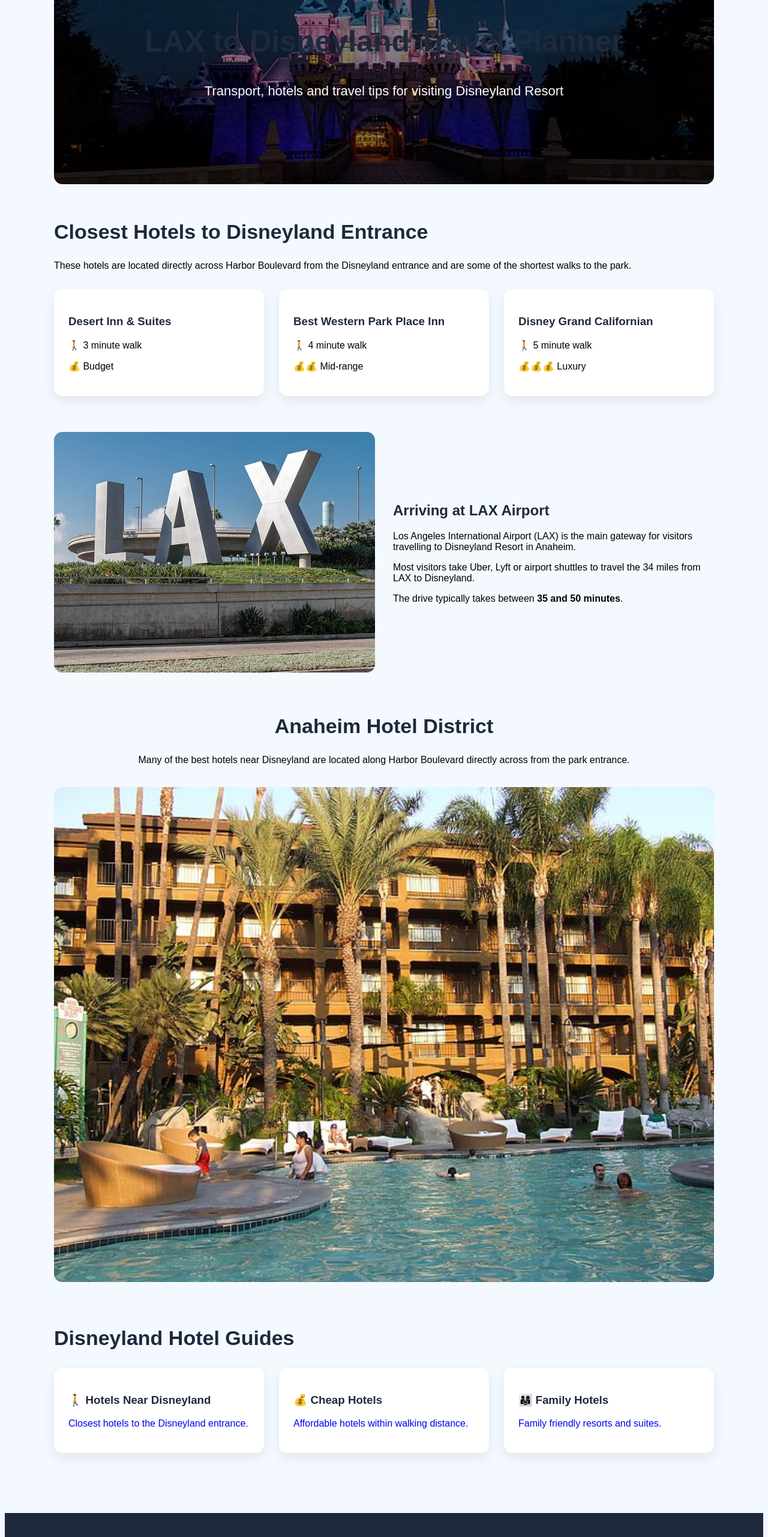
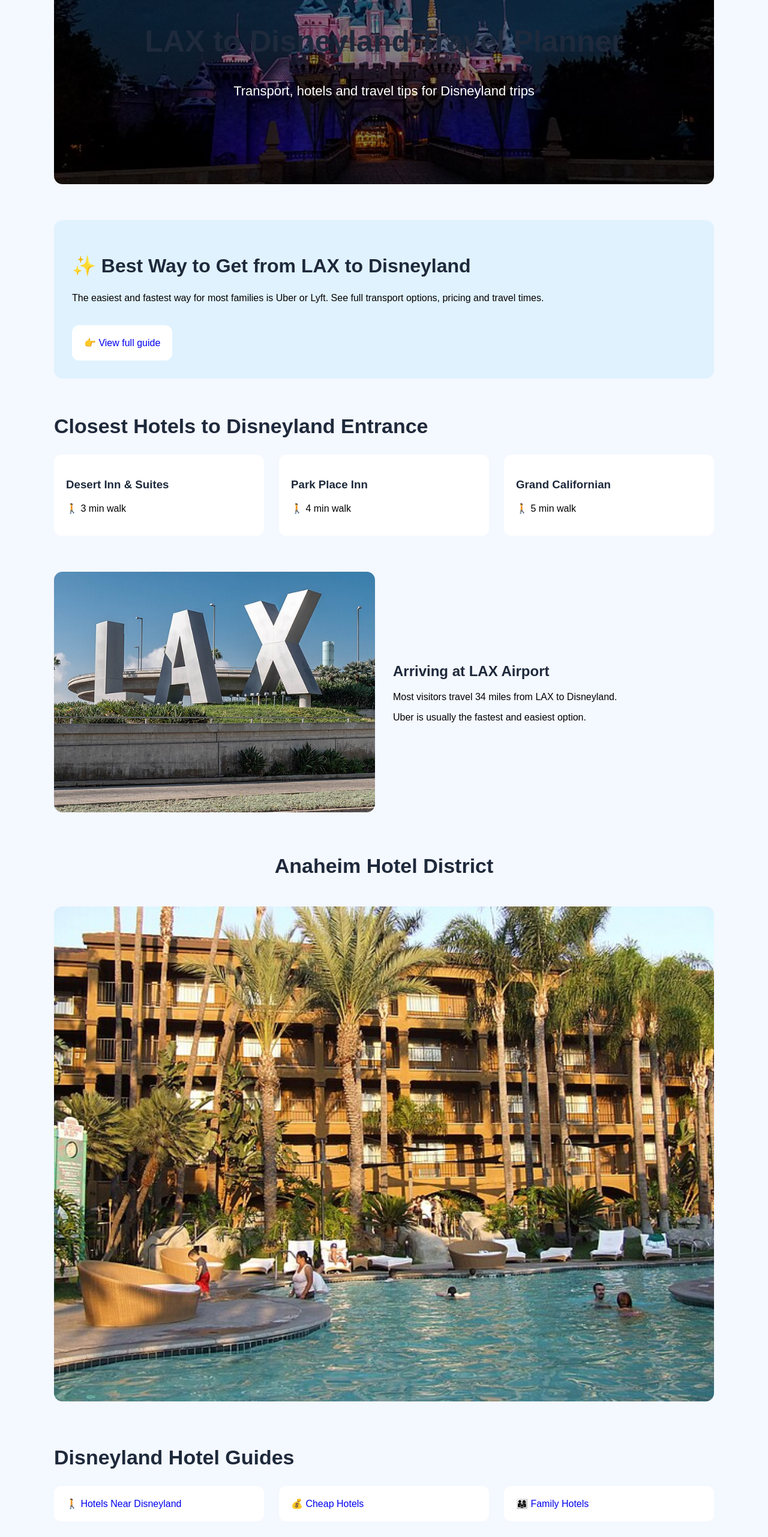
Before and after one commit to Parkbase/magic-route, a Next.js app: page / in a window 1280 px wide. Shown: the part 220-2782 px from the top of the page at 60% size. Built offline with nearby package versions, Linux system fonts and the light colour scheme.

Commit message:
Homepage upgrade with featured authority page

```diff
--- a/app/page.tsx
+++ b/app/page.tsx
@@ -16,20 +16,57 @@
           borderRadius: "14px"
         }}
       >
-
         <h1 style={{fontSize:"50px"}}>
           LAX to Disneyland Travel Planner
         </h1>
 
         <p style={{fontSize:"22px",marginTop:"10px"}}>
-          Transport, hotels and travel tips for visiting Disneyland Resort
+          Transport, hotels and travel tips for Disneyland trips
         </p>
+      </section>
+
+
+
+      {/* 🔥 FEATURED SECTION (THIS IS NEW + IMPORTANT) */}
+
+      <section style={{marginTop:"60px"}}>
+
+        <div style={{
+          background:"#e0f2fe",
+          padding:"30px",
+          borderRadius:"14px"
+        }}>
+
+          <h2 style={{fontSize:"32px"}}>
+            ✨ Best Way to Get from LAX to Disneyland
+          </h2>
+
+          <p style={{marginTop:"10px"}}>
+            The easiest and fastest way for most families is Uber or Lyft.
+            See full transport options, pricing and travel times.
+          </p>
+
+          <Link href="/best-way-lax-to-disneyland">
+
+            <div style={{
+              marginTop:"20px",
+              background:"white",
+              padding:"20px",
+              borderRadius:"12px",
+              display:"inline-block"
+            }}>
+              👉 View full guide
+            </div>
+
+          </Link>
+
+        </div>
 
       </section>
 
 
 
-      {/* CLOSEST HOTELS STRIP */}
+      {/* CLOSEST HOTELS */}
 
       <section style={{marginTop:"60px"}}>
 
@@ -37,53 +74,26 @@
           Closest Hotels to Disneyland Entrance
         </h2>
 
-        <p style={{marginTop:"10px"}}>
-          These hotels are located directly across Harbor Boulevard from the
-          Disneyland entrance and are some of the shortest walks to the park.
-        </p>
-
-        <div
-          style={{
+        <div style={{
           display:"grid",
           gridTemplateColumns:"repeat(auto-fit,minmax(260px,1fr))",
           gap:"25px",
-            marginTop:"30px"
-          }}
-        >
+          marginTop:"20px"
+        }}>
 
-          <div style={{
-            background:"white",
-            borderRadius:"14px",
-            padding:"24px",
-            boxShadow:"0 8px 20px rgba(0,0,0,0.08)"
-          }}>
+          <div style={{background:"white",padding:"20px",borderRadius:"12px"}}>
             <h3>Desert Inn & Suites</h3>
-            <p>🚶 3 minute walk</p>
-            <p>💰 Budget</p>
+            <p>🚶 3 min walk</p>
           </div>
 
-
-          <div style={{
-            background:"white",
-            borderRadius:"14px",
-            padding:"24px",
-            boxShadow:"0 8px 20px rgba(0,0,0,0.08)"
-          }}>
-            <h3>Best Western Park Place Inn</h3>
-            <p>🚶 4 minute walk</p>
-            <p>💰💰 Mid-range</p>
+          <div style={{background:"white",padding:"20px",borderRadius:"12px"}}>
+            <h3>Park Place Inn</h3>
+            <p>🚶 4 min walk</p>
           </div>
 
-
-          <div style={{
-            background:"white",
-            borderRadius:"14px",
-            padding:"24px",
-            boxShadow:"0 8px 20px rgba(0,0,0,0.08)"
-          }}>
-            <h3>Disney Grand Californian</h3>
-            <p>🚶 5 minute walk</p>
-            <p>💰💰💰 Luxury</p>
+          <div style={{background:"white",padding:"20px",borderRadius:"12px"}}>
+            <h3>Grand Californian</h3>
+            <p>🚶 5 min walk</p>
           </div>
 
         </div>
@@ -92,7 +102,7 @@
 
 
 
-      {/* LAX SECTION */}
+      {/* LAX IMAGE SECTION */}
 
       <section
         style={{
@@ -114,18 +124,11 @@
           <h2>Arriving at LAX Airport</h2>
 
           <p style={{marginTop:"10px"}}>
-            Los Angeles International Airport (LAX) is the main gateway
-            for visitors travelling to Disneyland Resort in Anaheim.
+            Most visitors travel 34 miles from LAX to Disneyland.
           </p>
 
           <p>
-            Most visitors take Uber, Lyft or airport shuttles
-            to travel the 34 miles from LAX to Disneyland.
-          </p>
-
-          <p>
-            The drive typically takes between
-            <strong> 35 and 50 minutes</strong>.
+            Uber is usually the fastest and easiest option.
           </p>
 
         </div>
@@ -134,18 +137,13 @@
 
 
 
-      {/* HOTEL DISTRICT IMAGE */}
+      {/* HOTEL IMAGE */}
 
       <section style={{marginTop:"70px",textAlign:"center"}}>
 
         <h2 style={{fontSize:"34px"}}>
           Anaheim Hotel District
         </h2>
-
-        <p style={{marginTop:"10px"}}>
-          Many of the best hotels near Disneyland are located
-          along Harbor Boulevard directly across from the park entrance.
-        </p>
 
         <img
           src="/images/anaheim-hotels.jpg"
@@ -168,50 +166,61 @@
           Disneyland Hotel Guides
         </h2>
 
-        <div
-          style={{
+        <div style={{
           display:"grid",
           gridTemplateColumns:"repeat(auto-fit,minmax(260px,1fr))",
           gap:"25px",
-            marginTop:"30px"
-          }}
-        >
+          marginTop:"20px"
+        }}>
 
           <Link href="/hotels-near-disneyland">
-            <div style={{
-              background:"white",
-              borderRadius:"14px",
-              padding:"24px",
-              boxShadow:"0 8px 20px rgba(0,0,0,0.08)"
-            }}>
-              <h3>🚶 Hotels Near Disneyland</h3>
-              <p>Closest hotels to the Disneyland entrance.</p>
+            <div style={{background:"white",padding:"20px",borderRadius:"12px"}}>
+              🚶 Hotels Near Disneyland
             </div>
           </Link>
 
-
           <Link href="/cheap-hotels-near-disneyland">
-            <div style={{
-              background:"white",
-              borderRadius:"14px",
-              padding:"24px",
-              boxShadow:"0 8px 20px rgba(0,0,0,0.08)"
-            }}>
-              <h3>💰 Cheap Hotels</h3>
-              <p>Affordable hotels within walking distance.</p>
+            <div style={{background:"white",padding:"20px",borderRadius:"12px"}}>
+              💰 Cheap Hotels
             </div>
           </Link>
 
+          <Link href="/best-family-hotels-near-disneyland">
+            <div style={{background:"white",padding:"20px",borderRadius:"12px"}}>
+              👨‍👩‍👧 Family Hotels
+            </div>
+          </Link>
 
-          <Link href="/best-family-hotels-near-disneyland">
+        </div>
+
+      </section>
+
+
+
+      {/* TRANSPORT GUIDES */}
+
+      <section style={{marginTop:"70px"}}>
+
+        <h2 style={{fontSize:"34px"}}>
+          Transport Guides
+        </h2>
+
         <div style={{
-              background:"white",
-              borderRadius:"14px",
-              padding:"24px",
-              boxShadow:"0 8px 20px rgba(0,0,0,0.08)"
+          display:"grid",
+          gridTemplateColumns:"repeat(auto-fit,minmax(260px,1fr))",
+          gap:"25px",
+          marginTop:"20px"
         }}>
-              <h3>👨‍👩‍👧 Family Hotels</h3>
-              <p>Family friendly resorts and suites.</p>
+
+          <Link href="/uber-cost-lax-to-disneyland">
+            <div style={{background:"white",padding:"20px",borderRadius:"12px"}}>
+              🚗 Uber Cost Guide
+            </div>
+          </Link>
+
+          <Link href="/uber-vs-shuttle-lax-disneyland">
+            <div style={{background:"white",padding:"20px",borderRadius:"12px"}}>
+              🚌 Uber vs Shuttle
             </div>
           </Link>
 
```
Lines whose indentation alone changed are shown as unchanged.
